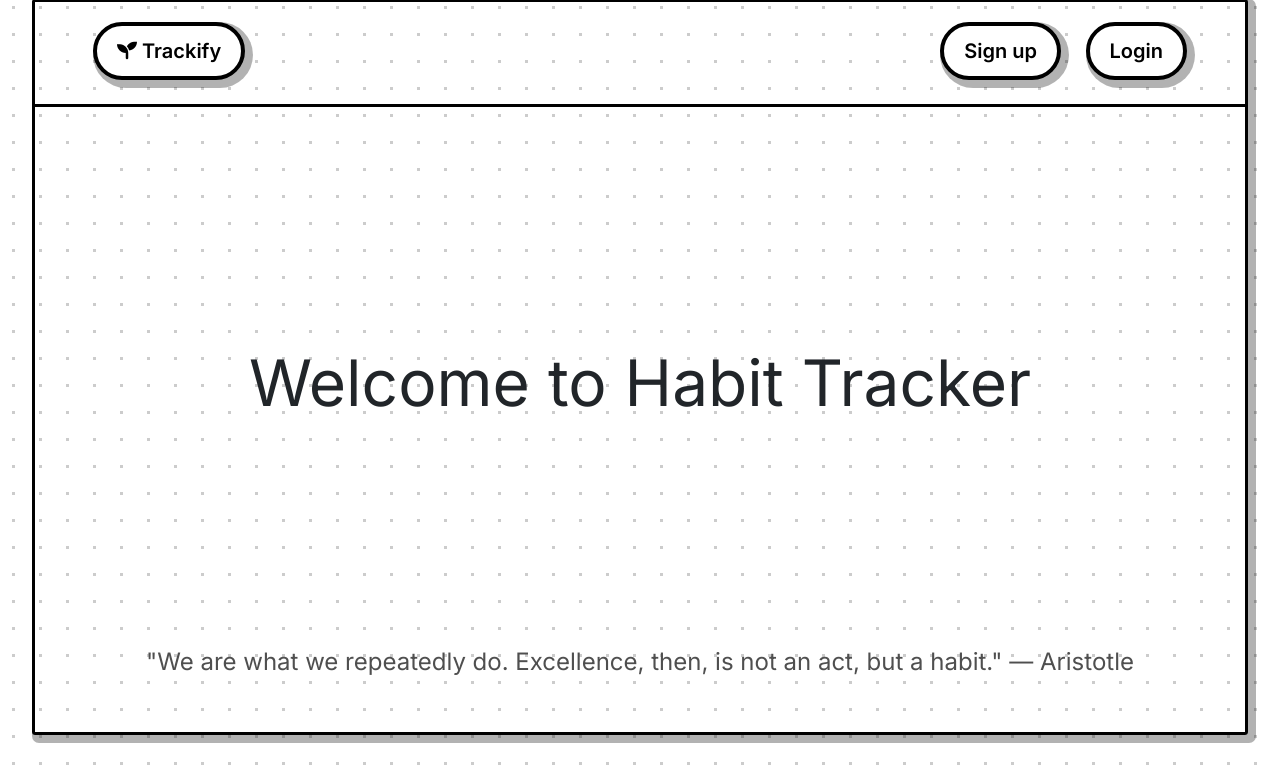
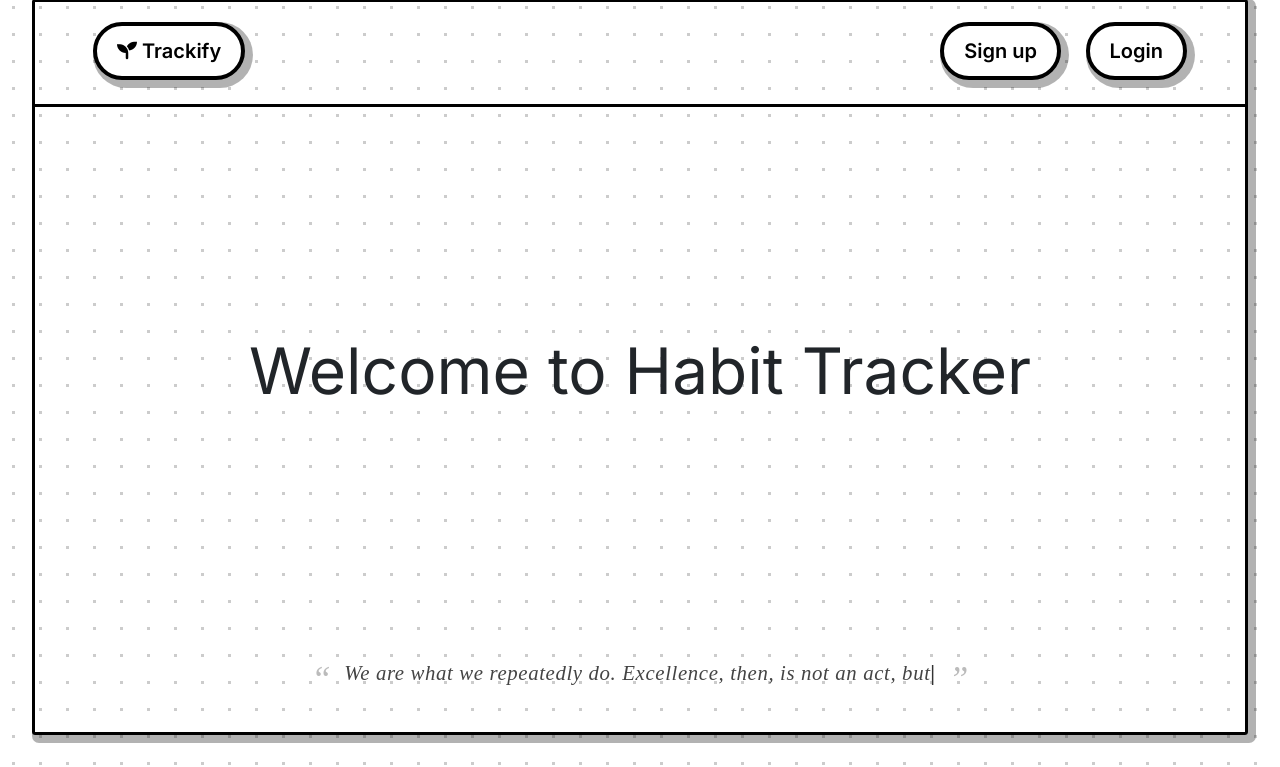
Before and after one commit to fifibox/habit-tracker, a Flask app: page / in a window 1280 px wide. Shown: the part 33-800 px from the top of the page. Run offline with Flask 3, Linux system fonts and the light colour scheme.

Commit message:
feat(index): implement typewriter effect for quotes and update footer styling

```diff
--- a/habit_tracker/app/static/css/profile.css
+++ b/habit_tracker/app/static/css/profile.css
@@ -279,5 +279,3 @@ table tr:nth-child(even) {
         padding: 1rem;
     }
 }
-
-.modal-form { ... }
--- a/habit_tracker/app/static/css/style.css
+++ b/habit_tracker/app/static/css/style.css
@@ -1,4 +1,4 @@
-/* Basic Styling */
+/* Index page Styling */
 body {
     font-family: 'Inter', sans-serif;
     background-image: radial-gradient(#ccc 1.5px, transparent 1px); /* Dotted background pattern */
@@ -178,3 +178,62 @@ body {
   align-items: center;
   margin-bottom: 20px;
 }
+
+footer p {
+  font-family:  'Merriweather', serif;
+  font-size: 1.4rem;
+  color: #555;
+}
+
+.type-cursor {
+  display: inline-block;
+  color: #333;
+  font-weight: bold;
+  animation: blink-caret 0.75s step-end infinite;
+}
+
+@keyframes blink-caret {
+  from, to { opacity: 1; }
+  50% { opacity: 0; }
+}
+
+.quote-text {
+  font-family: 'Merriweather', serif;
+  font-size: 1.3rem;
+  color: #444;
+  font-style: italic;
+  letter-spacing: 0.03em;
+  text-align: center;
+  margin-bottom: 0;
+  margin-top: 1.5rem;
+  position: relative;
+  display: inline-block;
+  max-width: 90vw;
+}
+
+.quote-text::before {
+  content: '“';
+  font-size: 2.2rem;
+  color: #bbb;
+  position: relative;
+  top: 0.3em;
+  left: -0.2em;
+}
+
+.quote-text::after {
+  content: '”';
+  font-size: 2.2rem;
+  color: #bbb;
+  position: relative;
+  top: 0.3em;
+  right: -0.2em;
+}
+
+.quote-author {
+  display: block;
+  font-size: 1.1rem;
+  color: #888;
+  font-style: normal;
+  margin-top: 0.5em;
+  letter-spacing: 0.1em;
+}
--- a/habit_tracker/app/static/js/index.js
+++ b/habit_tracker/app/static/js/index.js
@@ -41,3 +41,36 @@ document.addEventListener("DOMContentLoaded", () => {
     window.history.replaceState({}, document.title, window.location.pathname);
   }
 });
+
+// TYPEWRITER EFFECT
+var aText = [
+  'We are what we repeatedly do. Excellence, then, is not an act, but a habit. — Aristotle'
+];
+var iSpeed = 100; // time delay of print out
+var iIndex = 0; // start printing array at this position
+var iArrLength = aText[0].length; // the length of the text array
+var iScrollAt = 20; // start scrolling up at this many lines
+
+var iTextPos = 0; // initialise text position
+var sContents = ''; // initialise contents variable
+var iRow; // initialise current row
+
+function typewriter() {
+  sContents = '';
+  iRow = Math.max(0, iIndex - iScrollAt);
+  var destination = document.getElementById("typedtext");
+
+  while (iRow < iIndex) {
+    sContents += aText[iRow++] + '<br />';
+  }
+  // Add a blinking cursor span
+  if (iTextPos < iArrLength) {
+    destination.innerHTML = sContents + aText[iIndex].substring(0, iTextPos) + '<span class="type-cursor">|</span>';
+    iTextPos++;
+    setTimeout(typewriter, iSpeed);
+  } else {
+    // After typing is done, show the full text and a blinking cursor
+    destination.innerHTML = sContents + aText[iIndex] + '<span class="type-cursor">|</span>';
+  }
+}
+typewriter();
--- a/habit_tracker/app/templates/index.html
+++ b/habit_tracker/app/templates/index.html
@@ -10,6 +10,7 @@
   <!-- font awesome icons -->
   <link href="https://cdnjs.cloudflare.com/ajax/libs/font-awesome/6.0.0-beta3/css/all.min.css" rel="stylesheet">
   <link rel="stylesheet" href="{{ url_for('static', filename='css/style.css') }}">
+  <link href="https://fonts.googleapis.com/css?family=Dancing+Script&display=swap" rel="stylesheet">
 </head>
 <body>
   <div class="outer-container">
@@ -57,7 +58,9 @@
 
     <!-- Quote-->
     <footer class="footer text-center py-3">
-      <p>"We are what we repeatedly do. Excellence, then, is not an act, but a habit." — Aristotle</p>
+      <span class="quote-text">
+        <span id="typedtext"></span>
+      </span>
     </footer>
         <!-- Signup form-->
         <div id="signupForm" class="form-popup">
```
